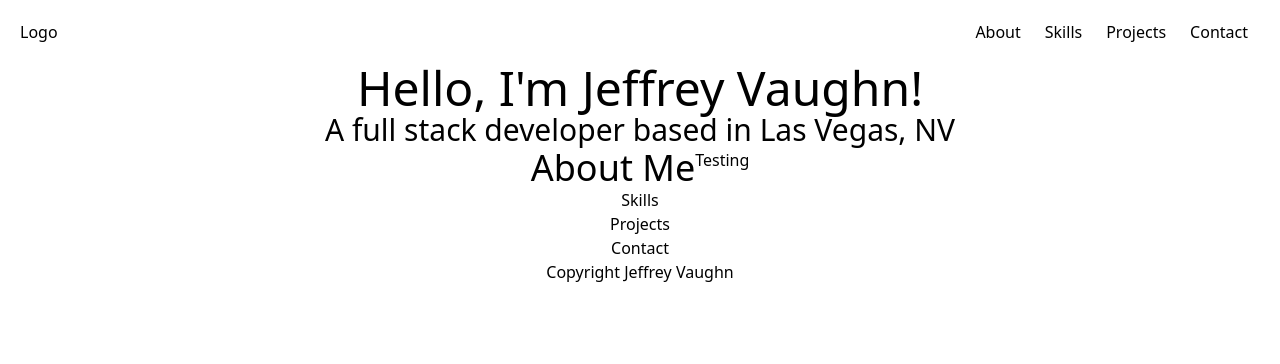
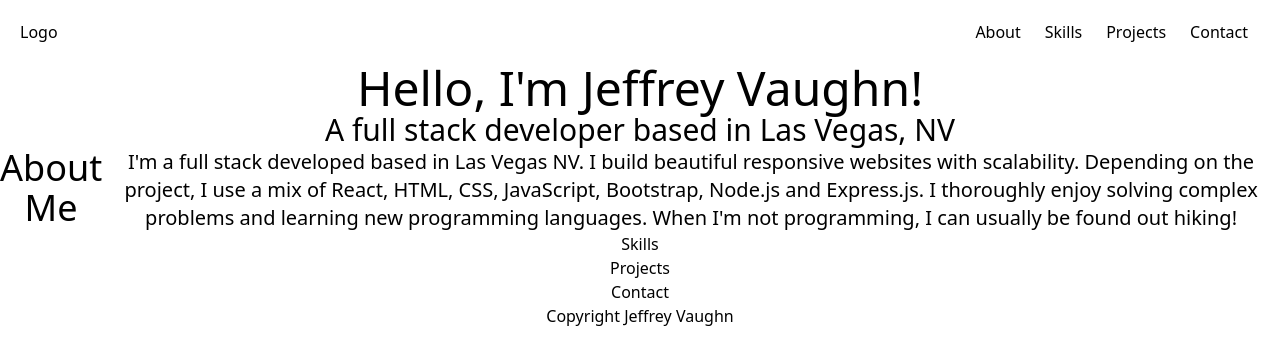
Before and after one commit to jvaughn1230/new-portfolio, a React (Create React App) app: page / in a window 1280 px wide. Shown: the top 364 px of the page. Built offline with nearby package versions, Linux system fonts and the light colour scheme.

Commit message:
adding about text

```diff
--- a/src/Containers/About.jsx
+++ b/src/Containers/About.jsx
@@ -4,7 +4,7 @@ function About() {
   return (
     <div className='flex justify-center'>
       <h2 className='text-4xl'>About Me</h2>
-      <div>Testing</div>
+      <div className='text-xl'>I'm a full stack developed based in Las Vegas NV. I build beautiful responsive websites with scalability. Depending on the project, I use a mix of React, HTML, CSS, JavaScript, Bootstrap, Node.js and Express.js. I thoroughly enjoy solving complex problems and learning new programming languages. When I'm not programming, I can usually be found out hiking! </div>
     </div>
   )
 }
```
